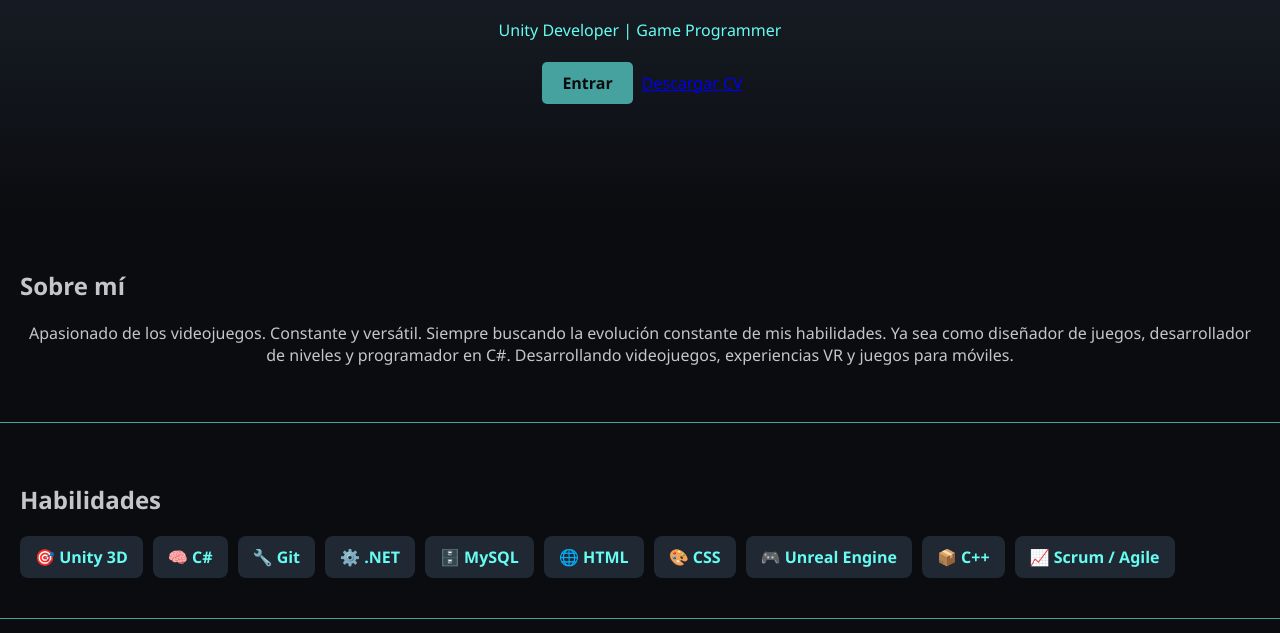
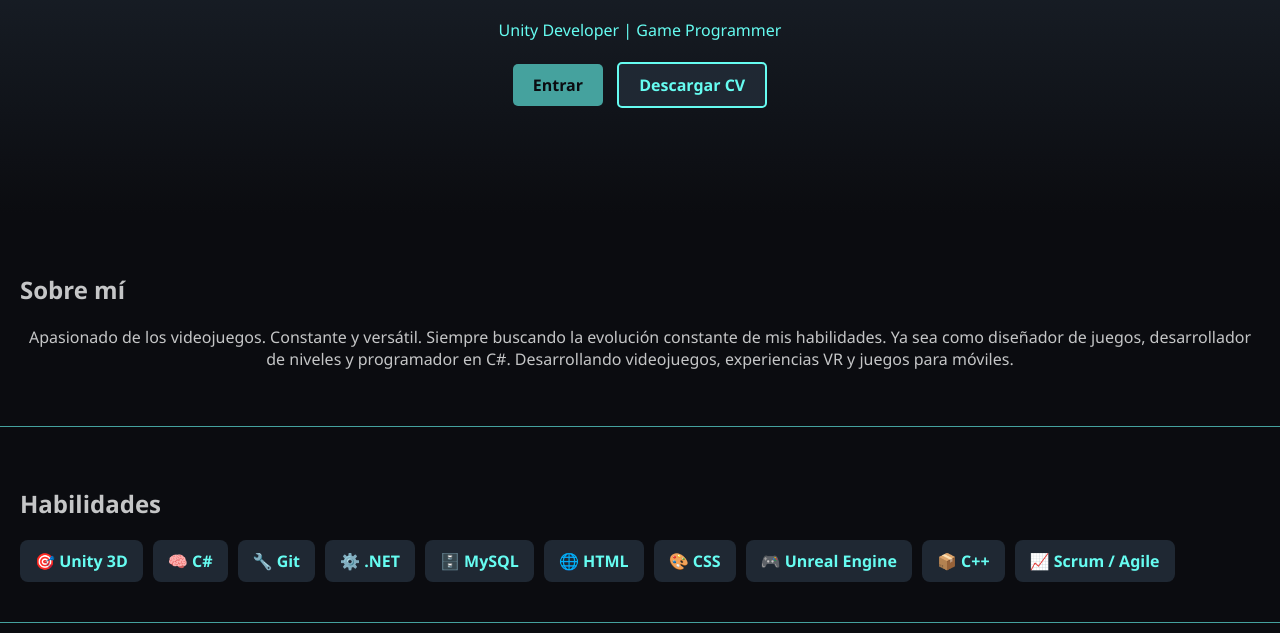
Before and after one commit to Alfhangs/CV-Jose-Luis, a plain HTML site: page index.html in a window 1280 px wide. Shown: the part 167-800 px from the top of the page. Drawn offline with Linux system fonts and the light colour scheme.

Commit message:
Update index.html

```diff
--- a/index.html
+++ b/index.html
@@ -12,7 +12,7 @@
         <h1>José Luis Aranda Maestro</h1>
         <p>Unity Developer | Game Programmer</p>
         <a href="#about" class="btn">Entrar</a>
-        <a href="CV José Luis Aranda.pdf" class="btn.secondary" download>Descargar CV</a>
+        <a href="CV José Luis Aranda.pdf" class="btn secondary" download>Descargar CV</a>
     </header>
 
     <main>
```
